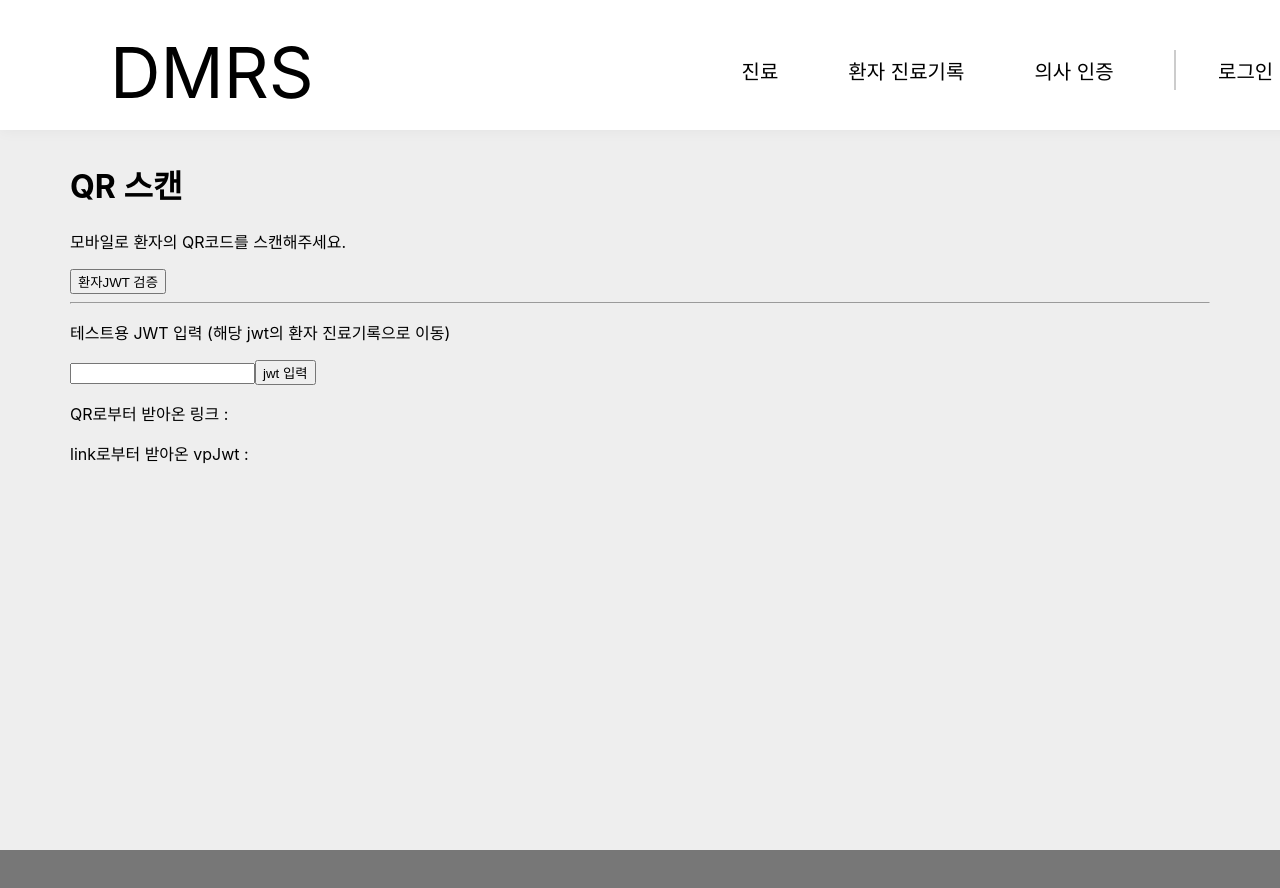
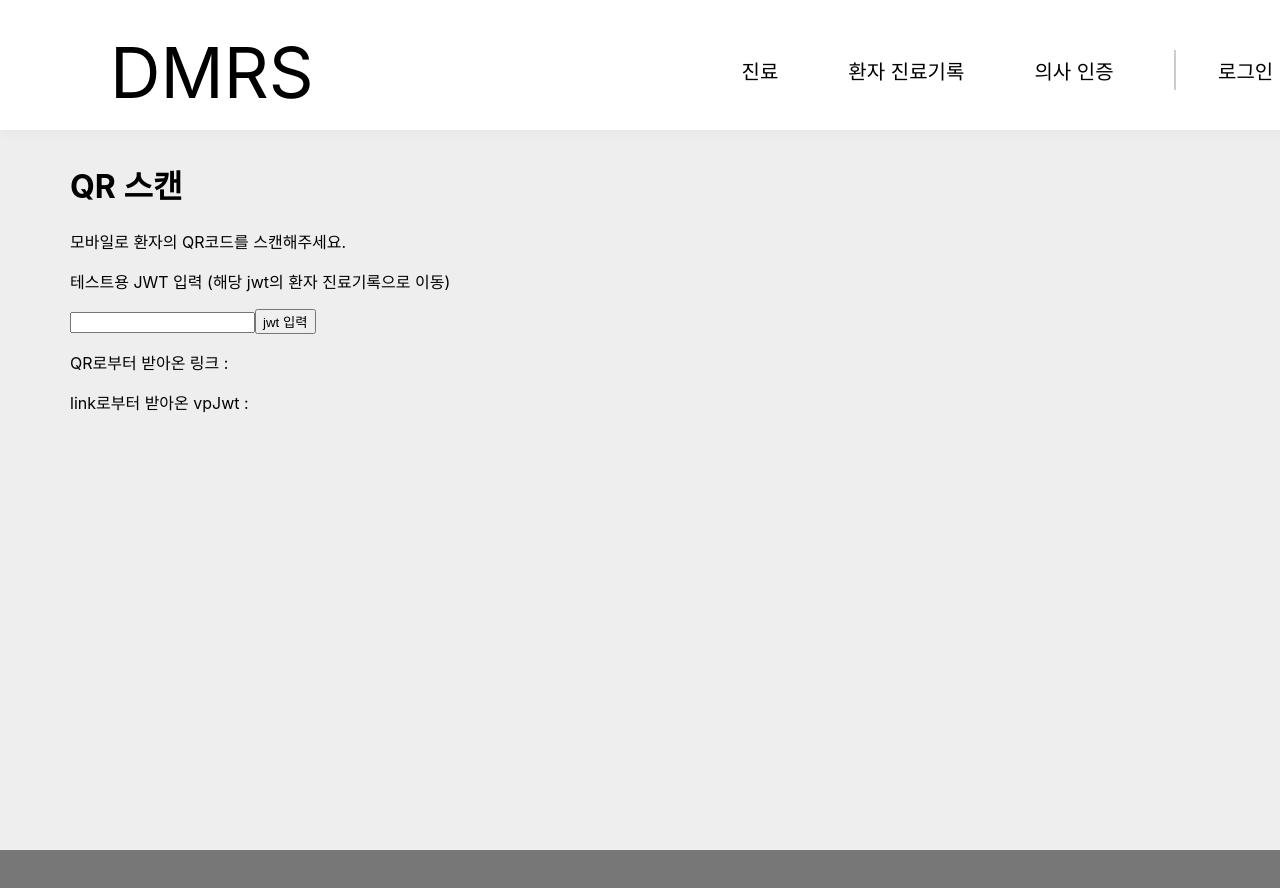
Before and after one commit to sjhong98/client-web, a React (Create React App) app: page /qr-code-scan in a window 1280 px wide. Shown: the top 888 px of the page. Built offline with nearby package versions, Linux system fonts and the light colour scheme.

Commit message:
feat: api 변경 적용 (new-record, temp, record/vp)

```diff
--- a/src/views/new-medical-record/new-medical-record.js
+++ b/src/views/new-medical-record/new-medical-record.js
@@ -78,14 +78,14 @@ export default function NewMedicalRecord() {
 
         await axios.post(`https://${serverIP}:5001/user/new-record`, {
             doctorDID: doctorDid,
-            patientDID: patientJwt,
+            vpJwt: patientJwt,
             medicalRecord,
         })
         .then(res => {
             setIsLoading(false);
-            console.log(res);
+            console.log("===== New Record Saved =====\n", res);
             // localStorage.setItem("dmrs-jwt", res.data.updatedVcJwt);  // -> 환자 로컬에 저장되어야함.
-            navigate(`/patient-medical-records?patient=${name}`);
+            navigate(`/patient-list`);
         }).catch(err => console.log(err))
     }
 
--- a/src/views/qr-code-scan/qr-code-scan.js
+++ b/src/views/qr-code-scan/qr-code-scan.js
@@ -14,36 +14,6 @@ export default function QrCodeScan() {
     const [vpJwt, setVpJwt] = useState("");
     const [link, setLink] = useState("");
     const did = localStorage.getItem("dmrs-did");
-
-    const handleTest = () => {
-        const data = testJwt;
-
-        dispatch(setPatientJwt(data.jwt));
-        dispatch(setPatientName(data.name));
-
-        console.log("jwt: ", data.jwt);
-
-        axios.post('https://api.dmrs.space:5001/user/record/vp',
-        {
-            vcJwt: data.jwt,
-            did: did
-        })
-        .then(res => {
-            console.log(res);
-            dispatch(setJwtObj(res.data.medicalRecords));
-        })
-
-        axios.get('https://api.dmrs.space:5003/temp/yx82580ysw')        // 안됨
-        .then(res => {
-            // console.log("get qr data from server : ", res);
-            // 협회DB에 자신의 진료환자 목록에 환자 did 추가해야함
-        })
-        .catch(err => {
-            console.log(err);
-        })
-
-        navigate('/patient-medical-records');
-    }
 
     const handleJwtInput = () => {
         axios.post('https://api.dmrs.space:5003/link/generate', {
@@ -92,8 +62,6 @@ export default function QrCodeScan() {
             <div className='body'>
                 <h1>QR 스캔</h1>
                 <p>모바일로 환자의 QR코드를 스캔해주세요.</p>
-                <button onClick={handleTest}>환자JWT 검증</button>
-                <hr />
                 <p>테스트용 JWT 입력 (해당 jwt의 환자 진료기록으로 이동)</p>
                 <input type="text" value={patientJwt} onChange={(e) => _setPatientJwt(e.target.value)} />
                 <button onClick={handleJwtInput}>jwt 입력</button>
```
Also changed, not shown: src/views/patient-list/patient-list.js (line endings or trailing spaces).
